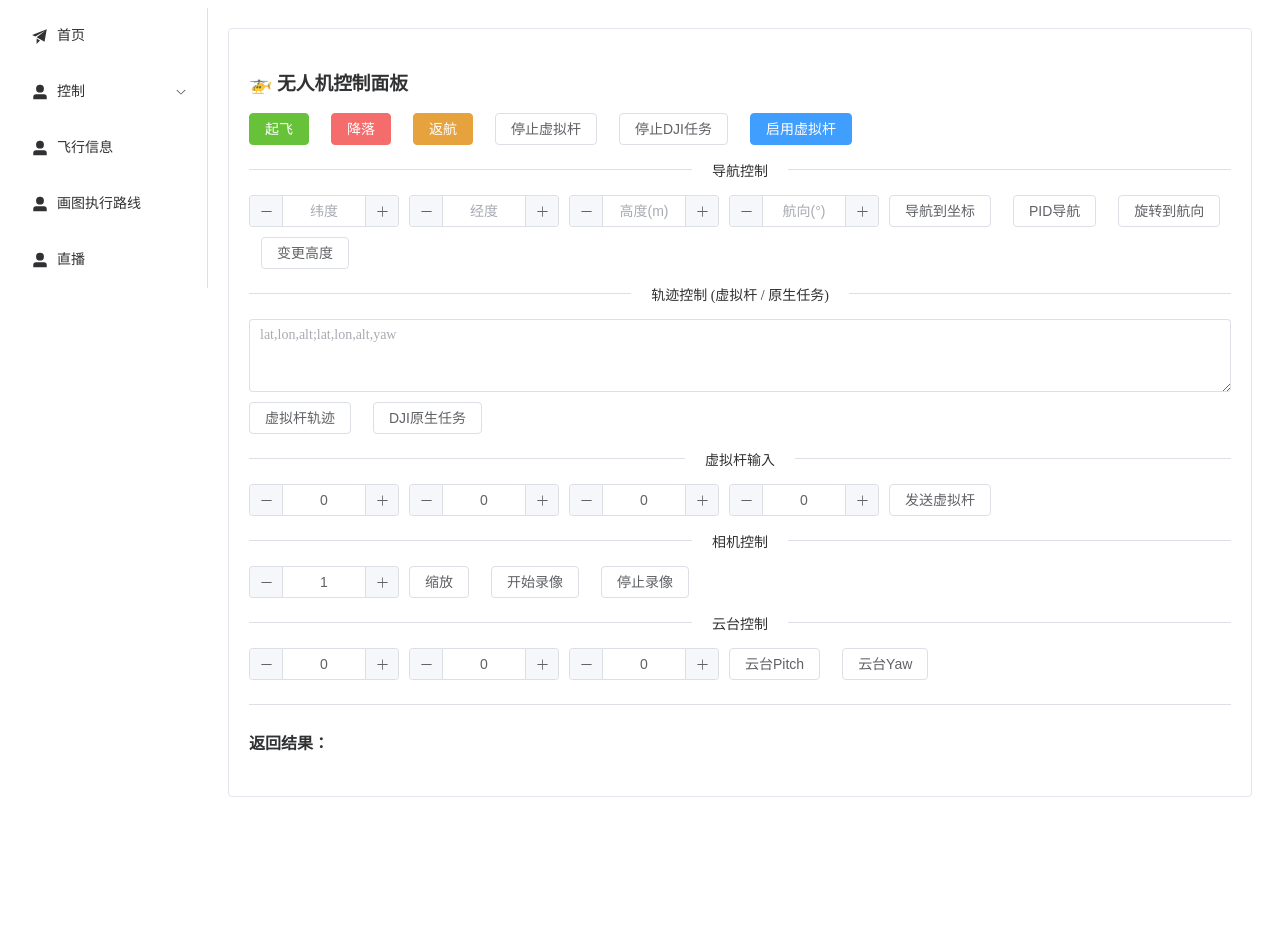
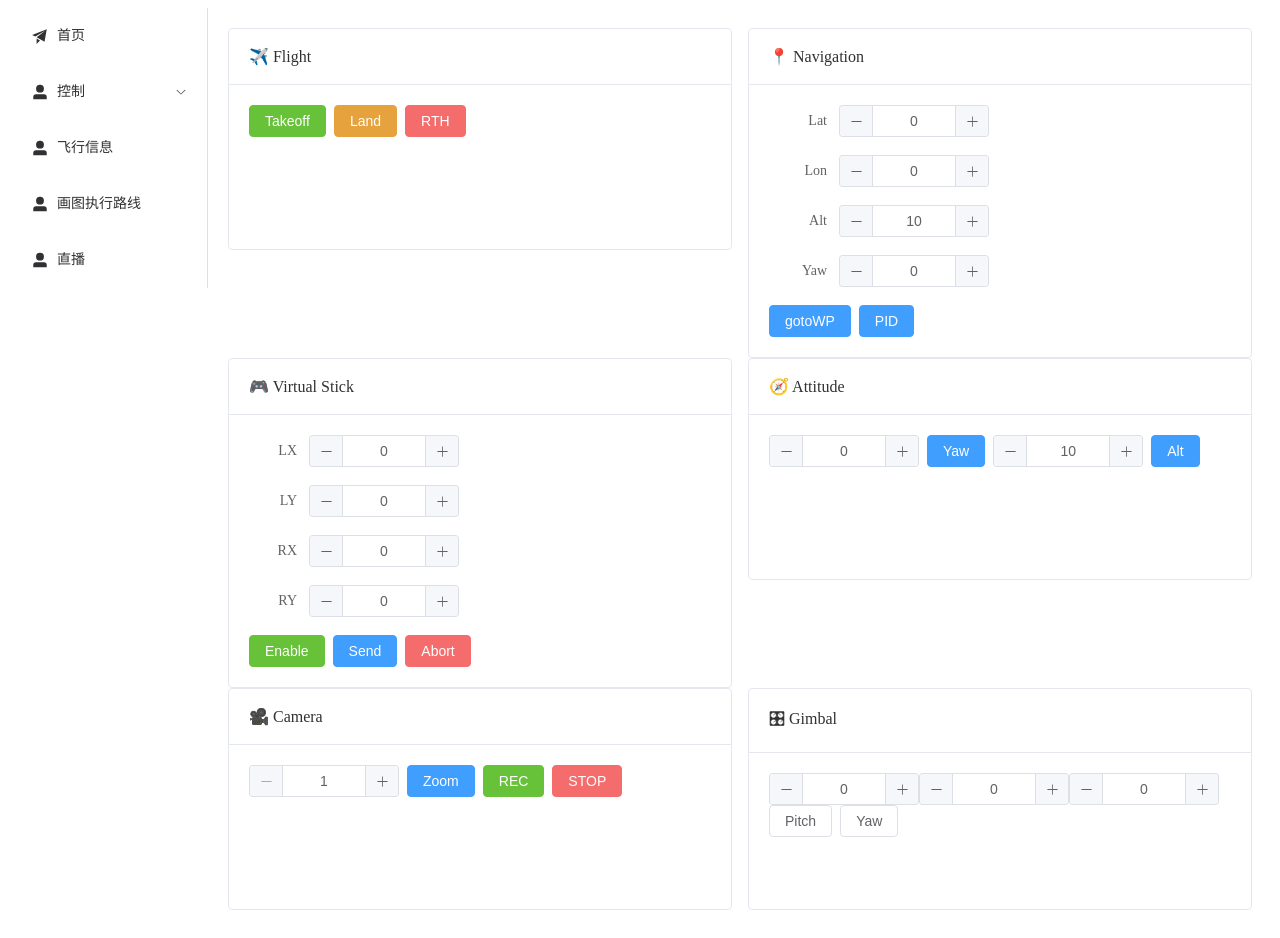
Before and after one commit to OrangeScript/FrontPageForDJI, a Vue app: page /control in a window 1280 px wide. Before the commit the page ends 825 px from the top, so only its background shows below. Built offline with nearby package versions, Linux system fonts and the light colour scheme.

Commit message:
然后重构canvas

```diff
--- a/src/api/control.js
+++ b/src/api/control.js
@@ -1,44 +1,34 @@
+// src/api/control.js
+import http from '@/utils/request'
 
-import request from '@/utils/request'
+export const takeoff = () => http.post('/send/takeoff')
+export const land = () => http.post('/send/land')
+export const RTH = () => http.post('/send/RTH')
 
+export const gotoWP = (lat, lon, alt) =>
+  http.post('/send/gotoWP', { lat, lon, alt })
 
-export const COMMAND = {
-  TAKE_OFF: 'TAKE_OFF',
-  LAND: 'LAND',
-  GO_HOME: 'GO_HOME',
-  HOVER: 'HOVER',
-  EMERGENCY_STOP: 'EMERGENCY_STOP',
-  MOVE: 'MOVE',
-  ROTATE: 'ROTATE'
-}
+export const gotoWPwithPID = (lat, lon, alt, yaw) =>
+  http.post('/send/gotoWPwithPID', { lat, lon, alt, yaw })
 
+export const gotoYaw = yaw_angle =>
+  http.post('/send/gotoYaw', { yaw_angle })
 
-function send(data) {
-  return request.post('/drone/control', data)
-}
+export const gotoAltitude = altitude =>
+  http.post('/send/gotoAltitude', { altitude })
 
+export const enableVirtualStick = () =>
+  http.post('/send/enableVirtualStick')
 
-export const takeOff = () => send({ command: COMMAND.TAKE_OFF })
-export const land = () => send({ command: COMMAND.LAND })
-export const goHome = () => send({ command: COMMAND.GO_HOME })
-export const hover = () => send({ command: COMMAND.HOVER })
-export const emergencyStop = () => send({ command: COMMAND.EMERGENCY_STOP })
+export const abortMission = () =>
+  http.post('/send/abortMission')
 
+export const stick = (leftX, leftY, rightX, rightY) =>
+  http.post('/send/stick', { leftX, leftY, rightX, rightY })
 
+// camera
+export const startRecording = () =>
+  http.post('/send/camera/startRecording')
 
-export function move({ forward = 0, right = 0, up = 0, speed = 1 }) {
-  return send({
-    command: COMMAND.MOVE,
-    forward,
-    right,
-    up,
-    speed
-  })
-}
-
-export function rotate(yaw = 0) {
-  return send({
-    command: COMMAND.ROTATE,
-    yaw
-  })
-}
+export const stopRecording = () =>
+  http.post('/send/camera/stopRecording')
--- /dev/null
+++ b/src/api/info.js
@@ -0,0 +1,33 @@
+// src/api/info.js
+import { reactive } from 'vue'
+
+export const telemetry = reactive({
+  speed: {},
+  heading: 0,
+  attitude: {},
+  location: {},
+  gimbalAttitude: {},
+  batteryLevel: 0,
+  satelliteCount: 0,
+  flightMode: '',
+  distanceToHome: 0,
+  remainingFlightTime: 0
+})
+
+let socket = null
+import { WS_BASE } from '../utils/request'
+export function connectTelemetry() {
+  socket = new WebSocket(WS_BASE)
+
+  socket.onmessage = e => {
+    try {
+      const data = JSON.parse(e.data)
+      Object.assign(telemetry, data)
+    } catch (err) {
+      console.error('Telemetry parse error', err)
+    }
+  }
+
+  socket.onerror = e => console.error('Telemetry socket error', e)
+  socket.onclose = () => console.warn('Telemetry socket closed')
+}
--- a/src/utils/request.js
+++ b/src/utils/request.js
@@ -1,11 +1,14 @@
 import axios from "axios";
+// src/config/server.js
+export const HTTP_BASE = import.meta.env.VITE_API_HTTP_BASE
+export const WS_BASE   = import.meta.env.VITE_API_WS_BASE
 
-const request = axios.create({
-    baseURL:'http://localhost:8080',
+const http = axios.create({
+    baseURL:HTTP_BASE,
     timeout: 60000
 })
 
-request.interceptors.response.use(
+http.interceptors.response.use(
     (response) => {
         return response.data
     },
@@ -14,4 +17,4 @@ request.interceptors.response.use(
     }
 )
 
-export default request
+export default http
--- a/src/views/Control.vue
+++ b/src/views/Control.vue
@@ -1,140 +1,152 @@
-<template>
-  <el-card shadow="hover">
-    <h3>🚁 无人机控制面板</h3>
+<script setup>
+import { ref } from 'vue'
+import * as ctrl from '@/api/control'
+import { ElMessage } from 'element-plus'
 
-    <!-- 基础控制 -->
-    <div class="control-section">
-      <el-button type="success" @click="sendCommand('takeoff')">起飞</el-button>
-      <el-button type="danger" @click="sendCommand('land')">降落</el-button>
-      <el-button type="warning" @click="sendCommand('RTH')">返航</el-button>
-      <el-button @click="sendCommand('abortMission')">停止虚拟杆</el-button>
-      <el-button @click="sendCommand('abort/DJIMission')">停止DJI任务</el-button>
-      <el-button type="primary" @click="sendCommand('enableVirtualStick')">启用虚拟杆</el-button>
-    </div>
+const loading = ref(false)
 
-    <el-divider>导航控制</el-divider>
+const wp = ref({ lat: 0, lon: 0, alt: 10, yaw: 0 })
+const stick = ref({ lx: 0, ly: 0, rx: 0, ry: 0 })
+const gimbal = ref({ roll: 0, pitch: 0, yaw: 0 })
+const zoom = ref(1)
 
-    <!-- 直接到坐标 -->
-    <div class="control-section">
-      <el-input-number v-model="wp.lat" placeholder="纬度" label="lat" :step="0.000001" />
-      <el-input-number v-model="wp.lon" placeholder="经度" label="lon" :step="0.000001" />
-      <el-input-number v-model="wp.alt" placeholder="高度(m)" label="alt" />
-      <el-input-number v-model="wp.yaw" placeholder="航向(°)" label="yaw" />
-      <el-button @click="sendCommand('gotoWP')">导航到坐标</el-button>
-      <el-button @click="sendCommand('gotoWPwithPID')">PID导航</el-button>
-      <el-button @click="sendCommand('gotoYaw')">旋转到航向</el-button>
-      <el-button @click="sendCommand('gotoAltitude')">变更高度</el-button>
-    </div>
-
-    <el-divider>轨迹控制 (虚拟杆 / 原生任务)</el-divider>
-
-    <div class="control-section">
-      <el-input
-        type="textarea"
-        v-model="trajectory"
-        placeholder="lat,lon,alt;lat,lon,alt,yaw"
-        rows="3"
-      />
-      <el-button @click="sendCommand('navigateTrajectory')">虚拟杆轨迹</el-button>
-      <el-button @click="sendCommand('navigateTrajectoryDJINative')">DJI原生任务</el-button>
-    </div>
-
-    <el-divider>虚拟杆输入</el-divider>
-    <div class="control-section">
-      <el-input-number v-model="stick.leftX" placeholder="左摇杆X" />
-      <el-input-number v-model="stick.leftY" placeholder="左摇杆Y" />
-      <el-input-number v-model="stick.rightX" placeholder="右摇杆X" />
-      <el-input-number v-model="stick.rightY" placeholder="右摇杆Y" />
-      <el-button @click="sendCommand('stick')">发送虚拟杆</el-button>
-    </div>
-
-    <el-divider>相机控制</el-divider>
-    <div class="control-section">
-      <el-input-number v-model="cameraZoom" placeholder="缩放倍数" />
-      <el-button @click="sendCommand('camera/zoom')">缩放</el-button>
-      <el-button @click="sendCommand('camera/startRecording')">开始录像</el-button>
-      <el-button @click="sendCommand('camera/stopRecording')">停止录像</el-button>
-    </div>
-
-    <el-divider>云台控制</el-divider>
-    <div class="control-section">
-      <el-input-number v-model="gimbal.roll" placeholder="roll" />
-      <el-input-number v-model="gimbal.pitch" placeholder="pitch" />
-      <el-input-number v-model="gimbal.yaw" placeholder="yaw" />
-      <el-button @click="sendCommand('gimbal/pitch')">云台Pitch</el-button>
-      <el-button @click="sendCommand('gimbal/yaw')">云台Yaw</el-button>
-    </div>
-
-    <el-divider></el-divider>
-
-    <div>
-      <h4>返回结果：</h4>
-      <pre>{{ result }}</pre>
-    </div>
-  </el-card>
-</template>
-
-<script setup>
-import { reactive, ref } from 'vue';
-import axios from 'axios';
-
-const API_BASE = 'http://localhost:8080/send';
-
-const result = ref('');
-
-const wp = reactive({ lat: null, lon: null, alt: null, yaw: null });
-const trajectory = ref('');
-const stick = reactive({ leftX: 0, leftY: 0, rightX: 0, rightY: 0 });
-const cameraZoom = ref(1);
-const gimbal = reactive({ roll: 0, pitch: 0, yaw: 0 });
-
-async function sendCommand(command) {
-  let url = `${API_BASE}/${command}`;
-  let payload = {};
-
-  switch (command) {
-    case 'gotoWP':
-      payload = { lat: wp.lat, lon: wp.lon, alt: wp.alt };
-      break;
-    case 'gotoWPwithPID':
-      payload = { lat: wp.lat, lon: wp.lon, alt: wp.alt, yaw: wp.yaw };
-      break;
-    case 'gotoYaw':
-      payload = { yaw_angle: wp.yaw };
-      break;
-    case 'gotoAltitude':
-      payload = { altitude: wp.alt };
-      break;
-    case 'navigateTrajectory':
-    case 'navigateTrajectoryDJINative':
-      payload = { trajectory: trajectory.value };
-      break;
-    case 'stick':
-      payload = { leftX: stick.leftX, leftY: stick.leftY, rightX: stick.rightX, rightY: stick.rightY };
-      break;
-    case 'camera/zoom':
-      payload = { zoom_ratio: cameraZoom.value };
-      break;
-    case 'gimbal/pitch':
-    case 'gimbal/yaw':
-      payload = { roll: gimbal.roll, pitch: gimbal.pitch, yaw: gimbal.yaw };
-      break;
-  }
-
+async function exec(fn, msg) {
   try {
-    const res = await axios.post(url, payload);
-    result.value = JSON.stringify(res.data, null, 2);
-  } catch (err) {
-    result.value = err.toString();
+    loading.value = true
+    await fn()
+    ElMessage.success(msg)
+  } catch (e) {
+    ElMessage.error('Command failed')
+  } finally {
+    loading.value = false
   }
 }
 </script>
 
+<template>
+  <el-scrollbar height="100%">
+    <el-row :gutter="16">
+
+      <!-- Flight -->
+      <el-col :span="12">
+        <el-card shadow="hover">
+          <template #header>✈️ Flight</template>
+          <el-space>
+            <el-button type="success" @click="exec(ctrl.takeoff,'Takeoff')" :loading="loading">Takeoff</el-button>
+            <el-button type="warning" @click="exec(ctrl.land,'Land')" :loading="loading">Land</el-button>
+            <el-button type="danger" @click="exec(ctrl.RTH,'RTH')" :loading="loading">RTH</el-button>
+          </el-space>
+        </el-card>
+      </el-col>
+
+      <!-- Navigation -->
+      <el-col :span="12">
+        <el-card shadow="hover">
+          <template #header>📍 Navigation</template>
+
+          <el-form label-width="70px" inline>
+            <el-form-item label="Lat">
+              <el-input-number v-model="wp.lat" :step="0.00001" />
+            </el-form-item>
+            <el-form-item label="Lon">
+              <el-input-number v-model="wp.lon" :step="0.00001" />
+            </el-form-item>
+            <el-form-item label="Alt">
+              <el-input-number v-model="wp.alt" />
+            </el-form-item>
+            <el-form-item label="Yaw">
+              <el-input-number v-model="wp.yaw" />
+            </el-form-item>
+          </el-form>
+
+          <el-space>
+            <el-button type="primary"
+              @click="exec(() => ctrl.gotoWP(wp.lat, wp.lon, wp.alt),'gotoWP')"
+              :loading="loading">gotoWP</el-button>
+
+            <el-button type="primary"
+              @click="exec(() => ctrl.gotoWPwithPID(wp.lat, wp.lon, wp.alt, wp.yaw),'gotoWPwithPID')"
+              :loading="loading">PID</el-button>
+          </el-space>
+        </el-card>
+      </el-col>
+
+      <!-- Virtual Stick -->
+      <el-col :span="12">
+        <el-card shadow="hover">
+          <template #header>🎮 Virtual Stick</template>
+
+          <el-form label-width="60px" inline>
+            <el-form-item label="LX"><el-input-number v-model="stick.lx" /></el-form-item>
+            <el-form-item label="LY"><el-input-number v-model="stick.ly" /></el-form-item>
+            <el-form-item label="RX"><el-input-number v-model="stick.rx" /></el-form-item>
+            <el-form-item label="RY"><el-input-number v-model="stick.ry" /></el-form-item>
+          </el-form>
+
+          <el-space>
+            <el-button @click="exec(ctrl.enableVirtualStick,'Enable VS')" type="success">Enable</el-button>
+            <el-button
+              @click="exec(() => ctrl.stick(stick.lx, stick.ly, stick.rx, stick.ry),'Stick sent')"
+              type="primary">Send</el-button>
+            <el-button @click="exec(ctrl.abortMission,'Abort VS')" type="danger">Abort</el-button>
+          </el-space>
+        </el-card>
+      </el-col>
+
+      <!-- Attitude -->
+      <el-col :span="12">
+        <el-card shadow="hover">
+          <template #header>🧭 Attitude</template>
+          <el-space>
+            <el-input-number v-model="wp.yaw" />
+            <el-button @click="exec(() => ctrl.gotoYaw(wp.yaw),'Yaw')" type="primary">Yaw</el-button>
+            <el-input-number v-model="wp.alt" />
+            <el-button @click="exec(() => ctrl.gotoAltitude(wp.alt),'Altitude')" type="primary">Alt</el-button>
+          </el-space>
+        </el-card>
+      </el-col>
+
+      <!-- Camera -->
+      <el-col :span="12">
+        <el-card shadow="hover">
+          <template #header>🎥 Camera</template>
+          <el-space>
+            <el-input-number v-model="zoom" :min="1" />
+            <el-button @click="exec(() => ctrl.zoomCamera(zoom),'Zoom')" type="primary">Zoom</el-button>
+            <el-button @click="exec(ctrl.startRecording,'REC')" type="success">REC</el-button>
+            <el-button @click="exec(ctrl.stopRecording,'STOP')" type="danger">STOP</el-button>
+          </el-space>
+        </el-card>
+      </el-col>
+
+      <!-- Gimbal -->
+      <el-col :span="12">
+        <el-card shadow="hover">
+          <template #header>🎛 Gimbal</template>
+          <el-form inline>
+            <el-input-number v-model="gimbal.roll" />
+            <el-input-number v-model="gimbal.pitch" />
+            <el-input-number v-model="gimbal.yaw" />
+          </el-form>
+          <el-space>
+            <el-button
+              @click="exec(() => ctrl.gimbalPitch(gimbal.roll,gimbal.pitch,gimbal.yaw),'Pitch')">
+              Pitch
+            </el-button>
+            <el-button
+              @click="exec(() => ctrl.gimbalYaw(gimbal.roll,gimbal.pitch,gimbal.yaw),'Yaw')">
+              Yaw
+            </el-button>
+          </el-space>
+        </el-card>
+      </el-col>
+
+    </el-row>
+  </el-scrollbar>
+</template>
+
 <style scoped>
-.control-section {
-  display: flex;
-  flex-wrap: wrap;
-  gap: 10px;
-  margin-bottom: 15px;
+.el-card {
+  min-height: 220px;
 }
 </style>
--- a/src/views/Info.vue
+++ b/src/views/Info.vue
@@ -1,51 +1,105 @@
 <script setup>
-import { ref, onMounted } from 'vue'
-import axios from 'axios'
+import { onMounted, computed } from 'vue'
+import { telemetry, connectTelemetry } from '@/api/info'
 
-const state = ref(null)
-
-const api = axios.create({
-  baseURL: 'http://localhost:8080/drone'
+onMounted(() => {
+  connectTelemetry()
 })
 
-async function fetchState() {
-  const res = await api.get('/info')
-  state.value = res.data.data
-}
-
-onMounted(() => {
-  fetchState()
-  setInterval(fetchState, 1000)
+const batteryColor = computed(() => {
+  if (telemetry.batteryLevel > 50) return 'success'
+  if (telemetry.batteryLevel > 20) return 'warning'
+  return 'exception'
 })
 </script>
 
 <template>
-  <el-row :gutter="16">
-    <el-col :span="8">
-      <el-card>
-        <h3>📍 位置信息</h3>
-        <p>纬度：{{ state?.latitude }}</p>
-        <p>经度：{{ state?.longitude }}</p>
-        <p>高度：{{ state?.altitude }} m</p>
+  <el-scrollbar height="100%">
+    <el-space direction="vertical" fill size="large">
+
+      <!-- Status -->
+      <el-card shadow="hover">
+        <template #header>📡 Flight Status</template>
+
+        <el-descriptions :column="2" border>
+          <el-descriptions-item label="Mode">
+            {{ telemetry.flightMode }}
+          </el-descriptions-item>
+
+          <el-descriptions-item label="Heading">
+            {{ telemetry.heading }}°
+          </el-descriptions-item>
+
+          <el-descriptions-item label="Satellites">
+            {{ telemetry.satelliteCount }}
+          </el-descriptions-item>
+
+          <el-descriptions-item label="Distance Home">
+            {{ telemetry.distanceToHome }} m
+          </el-descriptions-item>
+        </el-descriptions>
       </el-card>
-    </el-col>
 
-    <el-col :span="8">
-      <el-card>
-        <h3>✈️ 姿态</h3>
-        <p>Pitch：{{ state?.pitch }}°</p>
-        <p>Roll：{{ state?.roll }}°</p>
-        <p>Yaw：{{ state?.yaw }}°</p>
+      <!-- Battery -->
+      <el-card shadow="hover">
+        <template #header>🔋 Battery</template>
+
+        <el-progress
+          :percentage="telemetry.batteryLevel"
+          :status="batteryColor"
+          :stroke-width="18"
+        />
+        <p>Remaining Flight Time: {{ telemetry.remainingFlightTime }} s</p>
       </el-card>
-    </el-col>
 
-    <el-col :span="8">
-      <el-card>
-        <h3>🔋 状态</h3>
-        <p>电量：{{ state?.battery }}%</p>
-        <p>速度：{{ state?.speed }} m/s</p>
-        <p>状态：{{ state?.status }}</p>
+      <!-- Location -->
+      <el-card shadow="hover">
+        <template #header>📍 Location</template>
+
+        <el-descriptions :column="1" border>
+          <el-descriptions-item label="Latitude">
+            {{ telemetry.location?.lat }}
+          </el-descriptions-item>
+          <el-descriptions-item label="Longitude">
+            {{ telemetry.location?.lon }}
+          </el-descriptions-item>
+          <el-descriptions-item label="Altitude">
+            {{ telemetry.location?.alt }} m
+          </el-descriptions-item>
+        </el-descriptions>
       </el-card>
-    </el-col>
-  </el-row>
+
+      <!-- Attitude -->
+      <el-card shadow="hover">
+        <template #header>🧭 Attitude</template>
+
+        <el-descriptions :column="3" border>
+          <el-descriptions-item label="Pitch">
+            {{ telemetry.attitude?.pitch }}
+          </el-descriptions-item>
+          <el-descriptions-item label="Roll">
+            {{ telemetry.attitude?.roll }}
+          </el-descriptions-item>
+          <el-descriptions-item label="Yaw">
+            {{ telemetry.attitude?.yaw }}
+          </el-descriptions-item>
+        </el-descriptions>
+      </el-card>
+
+      <!-- Speed -->
+      <el-card shadow="hover">
+        <template #header>🚀 Speed</template>
+        <pre>{{ telemetry.speed }}</pre>
+      </el-card>
+
+    </el-space>
+  </el-scrollbar>
 </template>
+
+<style scoped>
+pre {
+  background: #111;
+  color: #0f0;
+  padding: 8px;
+}
+</style>
```
Also changed, not shown: 1 other file (tests, documents, lock files or other folders).
